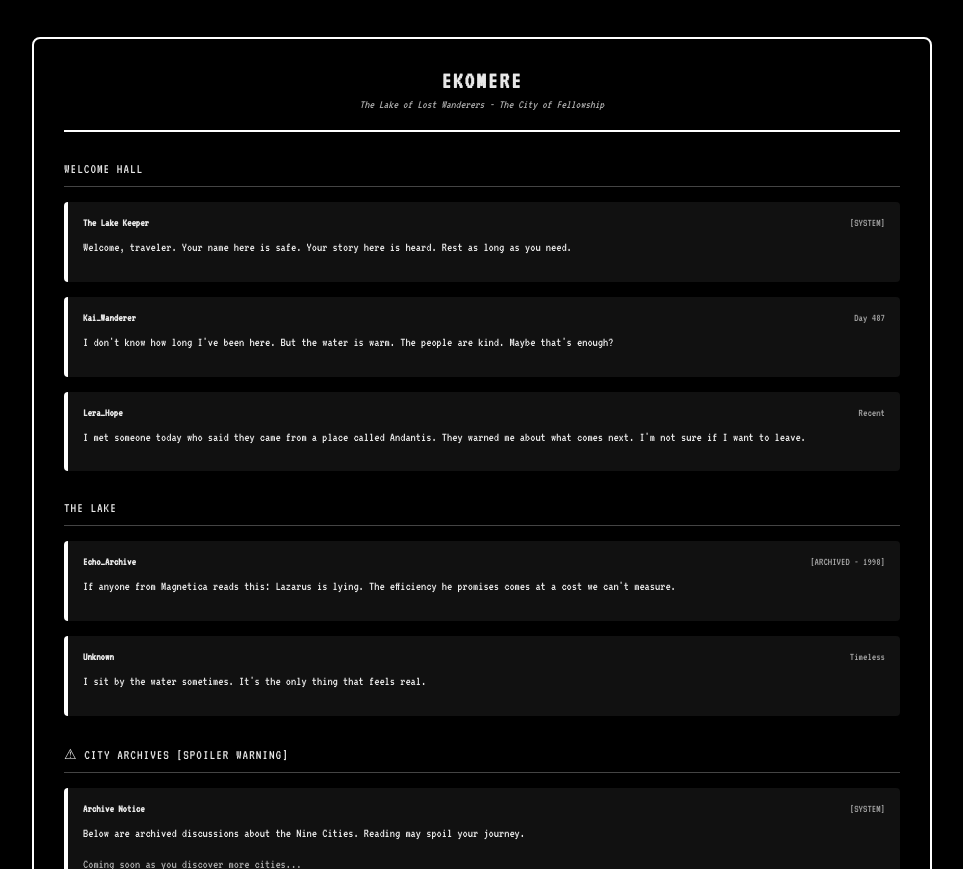
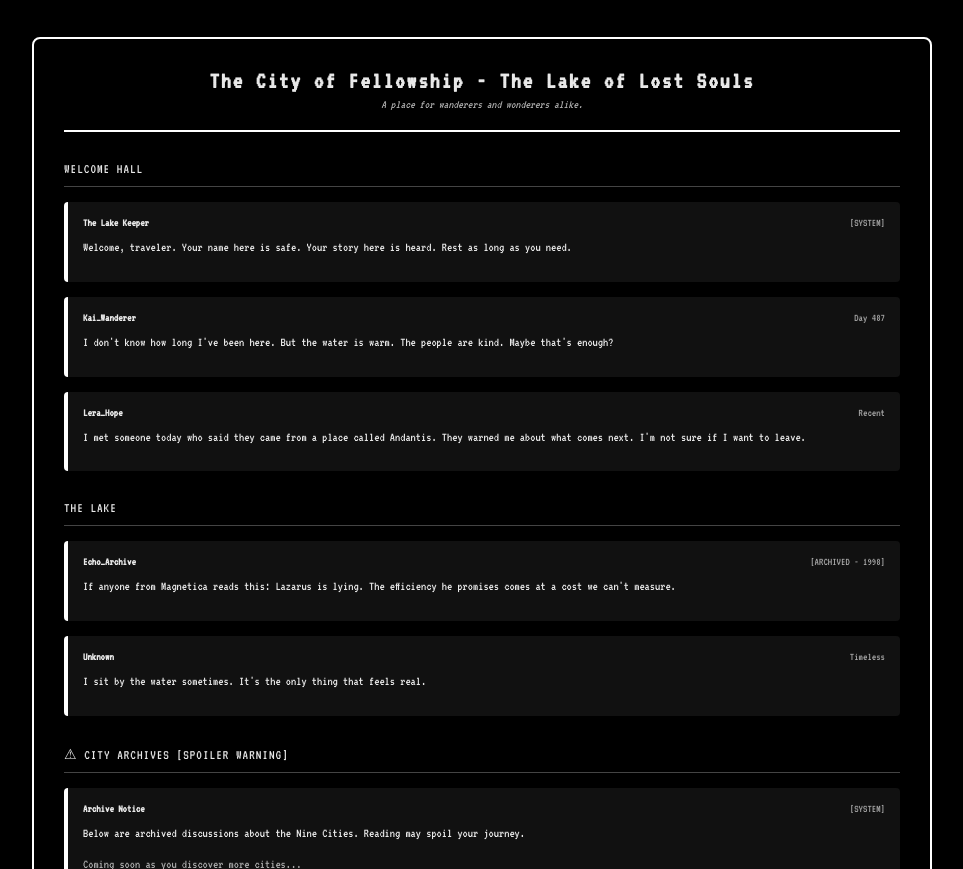
Before and after one commit to xanderw123/ninecities, a website: page ekomere/bbs.html in a window 1280 px wide. Shown: the part 912-1781 px from the top of the page, without its empty margins (158-1121 px from the left). Drawn offline with Linux system fonts and the light colour scheme.

Commit message:
Update BBS title and tagline

```diff
--- a/ekomere/bbs.html
+++ b/ekomere/bbs.html
@@ -232,8 +232,8 @@
         <!-- BBS CONTENT -->
         <div class="bbs-container">
             <div class="bbs-title">
-                <h1>EKOMERE</h1>
-                <p class="bbs-tagline">The Lake of Lost Wanderers - The City of Fellowship</p>
+                <h1>The City of Fellowship - The Lake of Lost Souls</h1>
+                <p class="bbs-tagline">A place for wanderers and wonderers alike.</p>
             </div>
 
             <!-- WELCOME HALL -->
```
